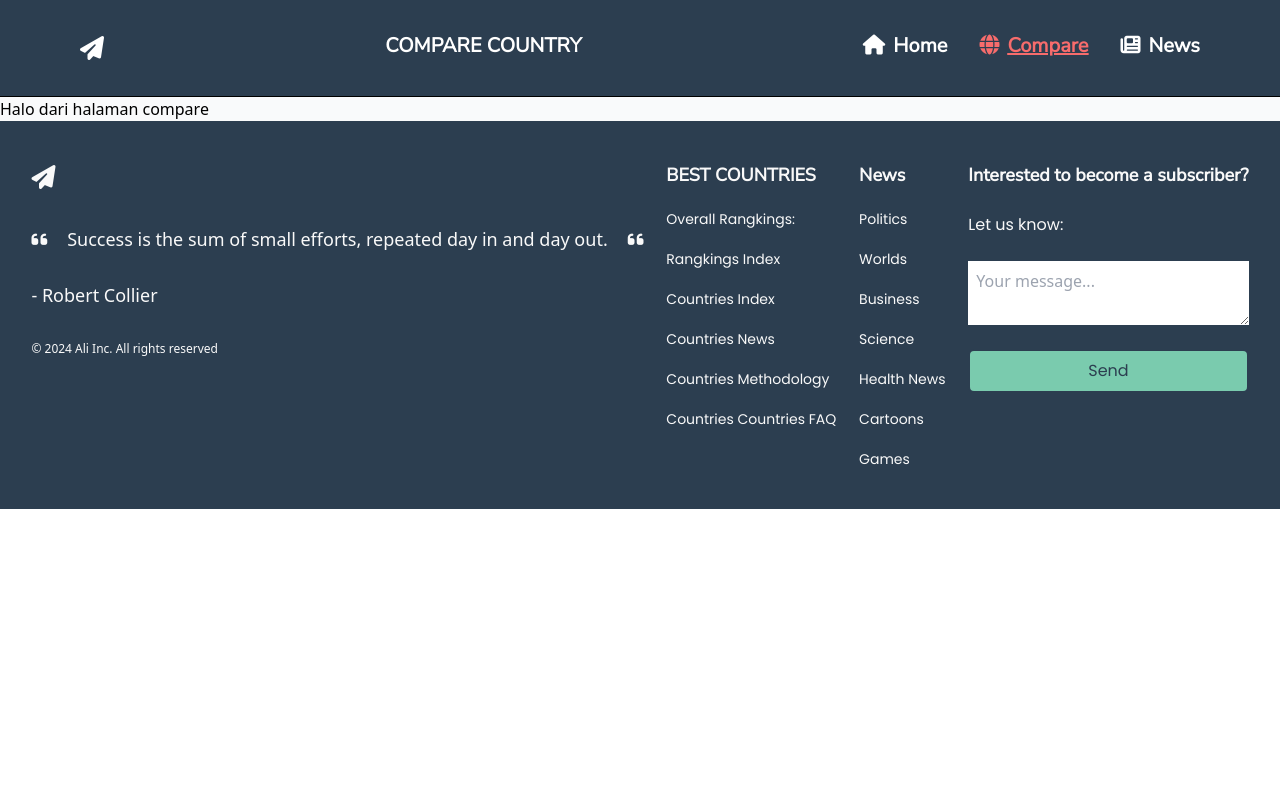
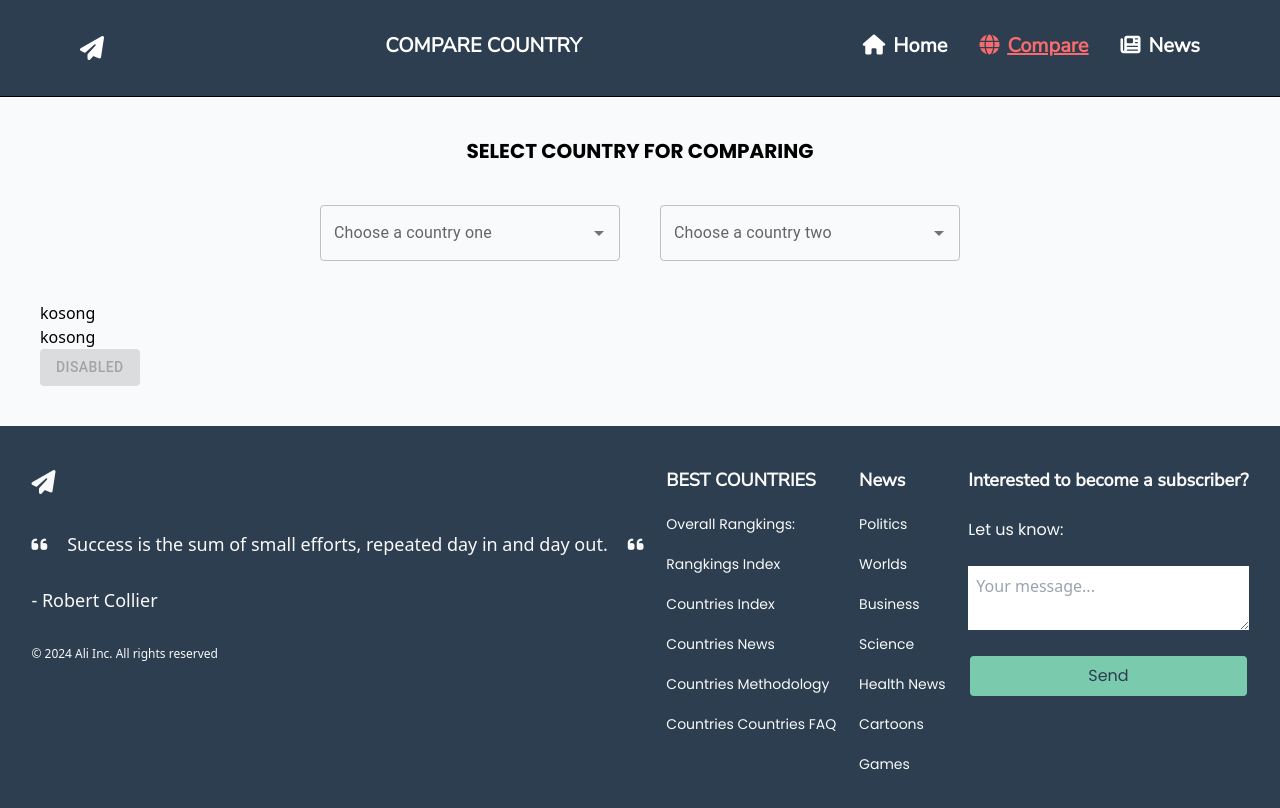
Before and after one commit to aliakb13/country-comparison-app, a React (Vite) app: page /compare in a window 1280 px wide. Shown: the top 808 px of the page. Built offline with nearby package versions, Linux system fonts and the light colour scheme.

Commit message:
feat: progress on compare and adjust news component

```diff
--- a/package.json
+++ b/package.json
@@ -10,6 +10,9 @@
     "preview": "vite preview"
   },
   "dependencies": {
+    "@emotion/react": "^11.13.3",
+    "@emotion/styled": "^11.13.0",
+    "@mui/material": "^6.1.2",
     "@reduxjs/toolkit": "^2.2.7",
     "axios": "^1.7.7",
     "react": "^18.3.1",
--- a/src/components/CardNews.jsx
+++ b/src/components/CardNews.jsx
@@ -2,8 +2,14 @@ export default function CardNews({ data }) {
   const prefix = "https://nytimes.com/";
 
   return (
-    <div className="flex flex-col gap-5 shadow-[#1E1E2F] shadow-md rounded-xl p-8 transition ease-in-out delay-150 hover:-translate-y-1 hover:scale-110 duration-300">
-      <h2 className="poppins-bold">{data.snippet}</h2>
+    <div className="flex flex-col gap-5 shadow-[#1E1E2F] shadow-lg rounded-xl p-8 transition ease-in-out delay-150 hover:-translate-y-1 hover:scale-110 duration-300">
+      <a
+        href={data.web_url}
+        className="poppins-bold hover:text-[#4F46E5]"
+        target="_blank"
+      >
+        {data.snippet}
+      </a>
       <div className="text-sm text-[#1F2937] flex gap-2 nunito-sans-bold">
         <p>{`${data.byline.original}`}</p>
         <p>{new Date(data.pub_date).getFullYear()}</p>
@@ -13,11 +19,8 @@ export default function CardNews({ data }) {
         alt={data.snippet}
         className="rounded-xl"
       />
-      <button className="poppins-regular rounded-md bg-indigo-600 px-3 py-2 text-sm font-semibold text-white shadow-sm hover:bg-indigo-500 focus-visible:outline focus-visible:outline-2 focus-visible:outline-offset-2 focus-visible:outline-indigo-600">
-        <a href={data.web_url}>READ MORE</a>
-      </button>
       <div className="flex flex-col gap-3 nunito-sans-reg">
-        <p className="nunito-sans-reg text-[#1D4ED8]">{data.source}</p>
+        <p className="nunito-sans-bold text-[#1E1E2F]">{data.source}</p>
         <p className="nunito-sans-reg text-sm text-[#1F2937]">5 minutes read</p>
       </div>
     </div>
--- a/src/components/Compare.jsx
+++ b/src/components/Compare.jsx
@@ -1,3 +1,119 @@
+import { Outlet, useNavigate } from "react-router-dom";
+import TextField from "@mui/material/TextField";
+import Autocomplete from "@mui/material/Autocomplete";
+import Box from "@mui/material/Box";
+import { useSelector } from "react-redux";
+import { useState } from "react";
+import Button from "@mui/material/Button";
+
 export default function Compare() {
-  return <p>Halo dari halaman compare</p>;
+  const { data, errorMessage } = useSelector((state) => state.country);
+  const [country1, setCountry1] = useState(null);
+  const [country2, setCountry2] = useState(null);
+  const navigate = useNavigate();
+
+  if (errorMessage) {
+    return <div>{errorMessage}</div>;
+  }
+
+  function handleCompare() {
+    navigate(`/compare/${country1.cca2}/n/${country2.cca2}`);
+  }
+  return (
+    <section className="p-10">
+      <h2 className="poppins-bold text-center text-xl">
+        SELECT COUNTRY FOR COMPARING
+      </h2>
+      <div className="flex justify-center items-center p-10">
+        <div className="flex gap-10">
+          <Autocomplete
+            onChange={(event, newValue) => {
+              // console.log(newValue);
+              setCountry1(newValue);
+            }}
+            sx={{ width: 300 }}
+            options={
+              country2
+                ? data.filter((country) => country.cca2 !== country2.cca2)
+                : data
+            }
+            autoHighlight
+            getOptionLabel={(option) => option.name.common}
+            renderOption={(props, option) => {
+              const { key, ...optionProps } = props;
+              return (
+                <Box
+                  key={key}
+                  component="li"
+                  sx={{ "& > img": { mr: 2, flexShrink: 0 } }}
+                  {...optionProps}
+                >
+                  <img
+                    loading="lazy"
+                    width="20"
+                    src={option.flags.png}
+                    alt={`This flag of ${option.name.common}`}
+                  />
+                  {option.name.common} ({option.cca2}){" "}
+                  {`${option.idd.root}${option.idd.suffixes[0]}`}
+                </Box>
+              );
+            }}
+            renderInput={(params) => (
+              <TextField {...params} label="Choose a country one" />
+            )}
+          />
+          <Autocomplete
+            onChange={(event, newValue) => {
+              // console.log(newValue);
+              setCountry2(newValue);
+            }}
+            sx={{ width: 300 }}
+            options={
+              country1
+                ? data.filter((country) => country.cca2 !== country1.cca2)
+                : data
+            }
+            autoHighlight
+            getOptionLabel={(option) => option.name.common}
+            renderOption={(props, option) => {
+              const { key, ...optionProps } = props;
+              return (
+                <Box
+                  key={key}
+                  component="li"
+                  sx={{ "& > img": { mr: 2, flexShrink: 0 } }}
+                  {...optionProps}
+                >
+                  <img
+                    loading="lazy"
+                    width="20"
+                    src={option.flags.png}
+                    alt={`This flag of ${option.name.common}`}
+                  />
+                  {option.name.common} ({option.cca2}){" "}
+                  {`${option.idd.root}${option.idd.suffixes[0]}`}
+                </Box>
+              );
+            }}
+            renderInput={(params) => (
+              <TextField {...params} label="Choose a country two" />
+            )}
+          />
+        </div>
+      </div>
+      <p>{country1 ? country1.name && country1.name.common : "kosong"}</p>
+      <p>{country2 ? country2.name && country2.name.common : "kosong"}</p>
+      {!country1 || !country2 ? (
+        <Button variant="contained" disabled>
+          Disabled
+        </Button>
+      ) : (
+        <Button variant="contained" onClick={handleCompare}>
+          Contained
+        </Button>
+      )}
+      <Outlet />
+    </section>
+  );
 }
--- /dev/null
+++ b/src/components/CompareRes.jsx
@@ -0,0 +1,14 @@
+import { useParams } from "react-router-dom";
+
+export default function CompareRes() {
+  const { code1, code2 } = useParams();
+  return (
+    <>
+      <div>
+        <p>Halo ini dari compare res</p>
+        <p>Code 1: {code1}</p>
+        <p>Code 2: {code2}</p>
+      </div>
+    </>
+  );
+}
--- a/src/components/MiniCard.jsx
+++ b/src/components/MiniCard.jsx
@@ -4,7 +4,7 @@ export default function MiniCard({ data }) {
   const prefix = "https://nytimes.com/";
   const image = data.multimedia[0];
   return (
-    <div className="flex flex-col gap-3 shadow-md bg-[#28293D] text-white p-5">
+    <div className="flex flex-col gap-3 shadow-md bg-[#1E1E2F] text-white p-5">
       <ReadMoreReact
         text={data.snippet}
         min={40}
--- a/src/components/News.jsx
+++ b/src/components/News.jsx
@@ -28,11 +28,11 @@ export default function News() {
   const prefix = "https://nytimes.com/";
 
   return (
-    <section className="mt-5 px-10 py-10">
+    <section className="mt-5 px-10 py-10 bg-[#F9FAFB]">
       <h2 className="nunito-sans-bold text-2xl">
         HOTNEWS <i className="fa-solid fa-fire"></i>
       </h2>
-      <div className="mt-5">
+      <div className="mt-5 bg-[#1E1E2F] rounded-xl p-8">
         {data.length &&
           data.slice(0, 1).map((val) => (
             <div className="flex gap-10" key={0}>
@@ -41,24 +41,27 @@ export default function News() {
                 alt={val.snippet}
                 className="h-50 rounded-lg"
               />
-              <div className="flex flex-col gap-8">
-                <p className="poppins-regular">12 minutes read</p>
-                <div className="flex flex-col gap-3 text-">
-                  <p className="text-[#1D4ED8]">{val.source}</p>
-                  <p className="poppins-regular ">{val.byline.original}</p>
+              <div className="flex flex-col gap-6 text-[#B3B3B3] p-5">
+                <a
+                  href={val.web_url}
+                  className="nunito-sans-bold text-xl text-white hover:text-[#4F46E5]"
+                  target="_blank"
+                >
+                  {val.snippet}
+                </a>
+                <p className="nunito-sans-bold text-justify">
+                  {val.lead_paragraph} Lorem ipsum dolor sit, amet consectetur
+                  adipisicing elit. Beatae aperiam porro consequuntur
+                  consectetur accusamus nostrum, autem deleniti ullam atque
+                  molestias asperiores unde ea perferendis tenetur blanditiis
+                  eaque perspiciatis, odit laborum!
+                </p>
+                <div className="flex flex-col gap-5">
+                  <p className="text-white">{val.source}</p>
+                  <p className="poppins-regular">
+                    {val.byline.original} - 12 minutes reads
+                  </p>
                 </div>
-
-                <h2 className="nunito-sans-bold text-xl">{val.snippet}</h2>
-                <p className="nunito-sans-bold">
-                  {val.lead_paragraph} Lorem ipsum dolor sit amet consectetur
-                  adipisicing elit. Esse id error consectetur vero, dolorum
-                  deserunt, quaerat iure, alias commodi eligendi non voluptatum
-                  ducimus nobis doloribus dicta voluptatibus quas molestiae
-                  mollitia. Lorem ipsum dolor sit amet consectetur adipisicing
-                  elit. Commodi sequi cumque laborum quam est earum assumenda
-                  quidem doloribus quibusdam. Perspiciatis, porro nisi odio
-                  rerum praesentium eius cumque rem veritatis laboriosam?
-                </p>
               </div>
             </div>
           ))}
```
Also changed, not shown: src/router/router.jsx (+9 -2 lines), 2 other files (tests, documents, lock files or other folders).
